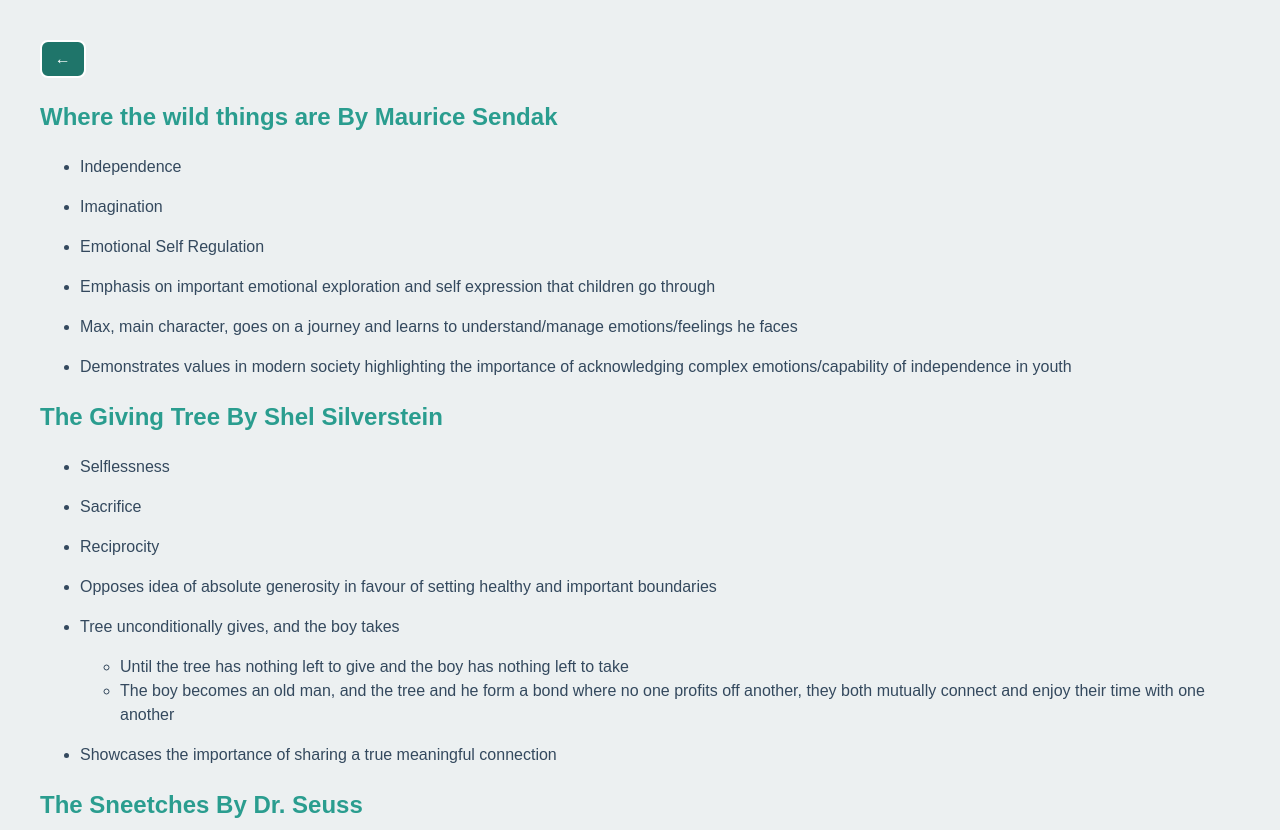
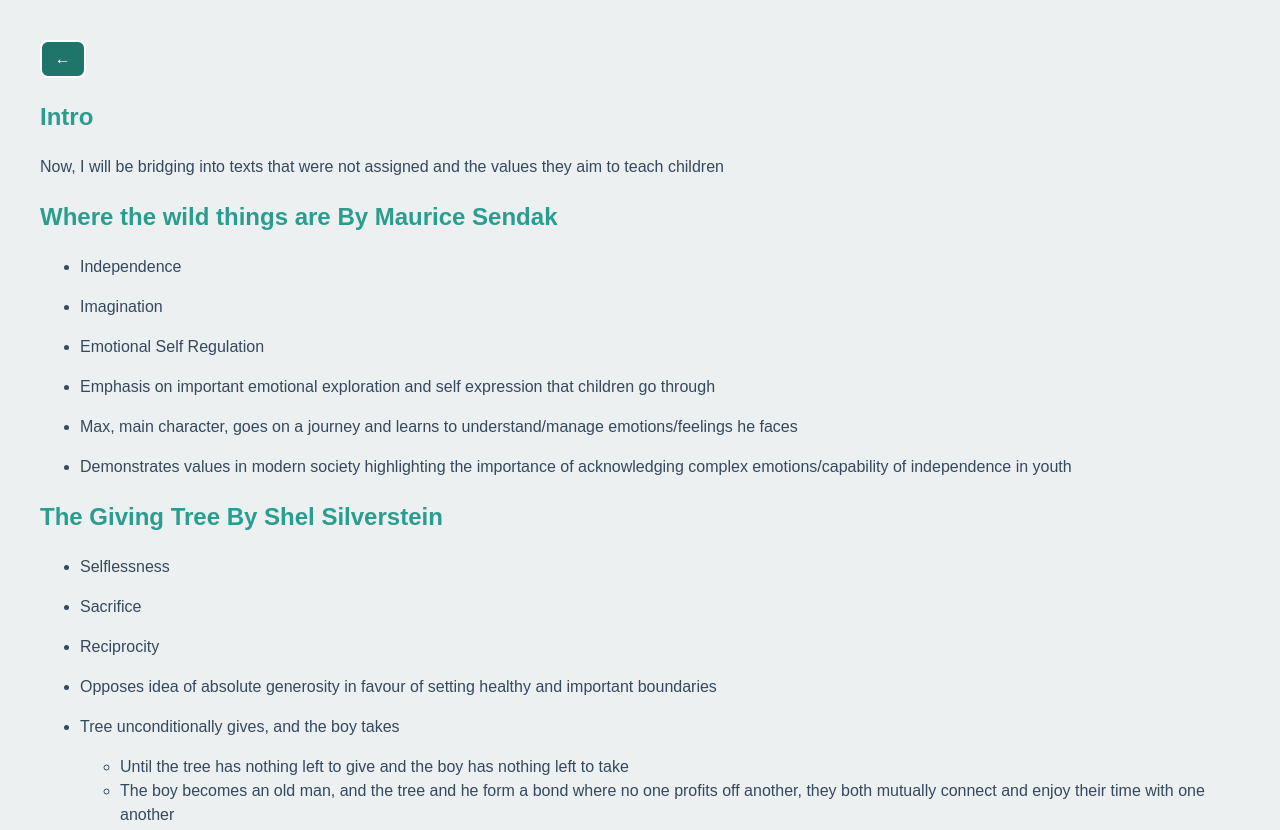
Before and after one commit to carsonSgit/ConcordiaNotes, a Gatsby site: page /notes/ENGL_250/ChildLit_Presentation in a window 1280 px wide. Shown: the top 830 px of the page. Built offline with nearby package versions, Linux system fonts and the light colour scheme; Gatsby itself is replaced by a stand-in of ours.

Commit message:
notes: Presentation intro

```diff
--- a/Notes/ENGL_250/ChildLit_Presentation.md
+++ b/Notes/ENGL_250/ChildLit_Presentation.md
@@ -1,3 +1,6 @@
+## Intro
+Now, I will be bridging into texts that were not assigned and the values they aim to teach children
+
 ## **Where the wild things are** By Maurice Sendak
 - Independence
 - Imagination
```
Also changed, not shown: public/page-data/index/page-data.json (+1 -1 lines).
